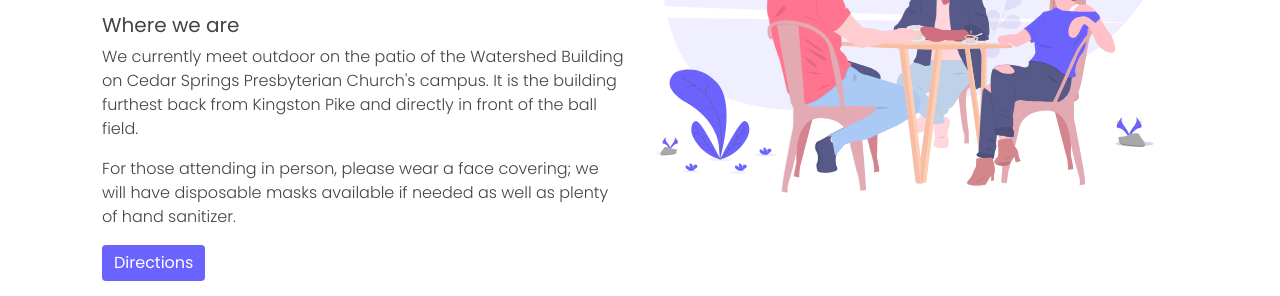
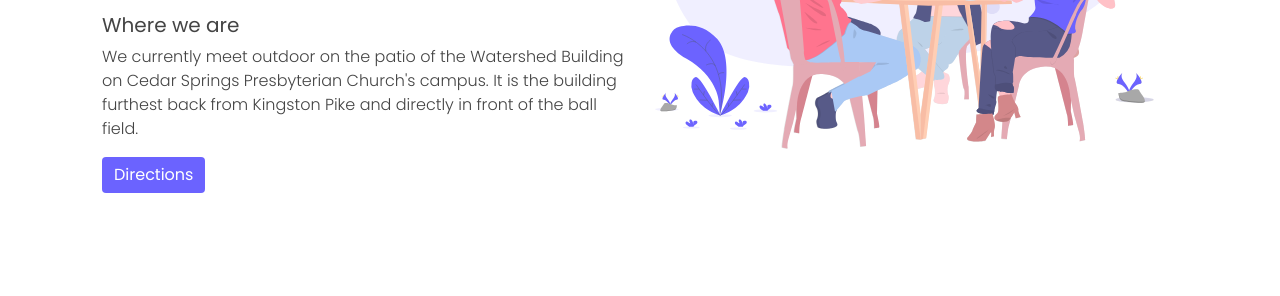
Before and after one commit to keepleaningforward/keepleaningforward.github.io, a plain HTML site: page info.html in a window 1280 px wide. Shown: the part 355-651 px from the top of the page. Drawn offline with nearby package versions, Linux system fonts and the light colour scheme.

Commit message:
outdoor message change

```diff
--- a/info.html
+++ b/info.html
@@ -42,10 +42,6 @@
                 <p>
                     We currently meet outdoor on the patio of the Watershed Building on Cedar Springs Presbyterian Church's campus.
                     It is the building furthest back from Kingston Pike and directly in front of the ball field.
-                </p>
-                <p>
-                        For those attending in person, please wear a face covering; we will have disposable masks
-                        available if needed as well as plenty of hand sanitizer.
                 </p>
                 <p>
                     <a target="blank"href="https://goo.gl/maps/9GUTQCVuXW4pDUg98" class="btn btn-primary zoom">Directions</a>
```
